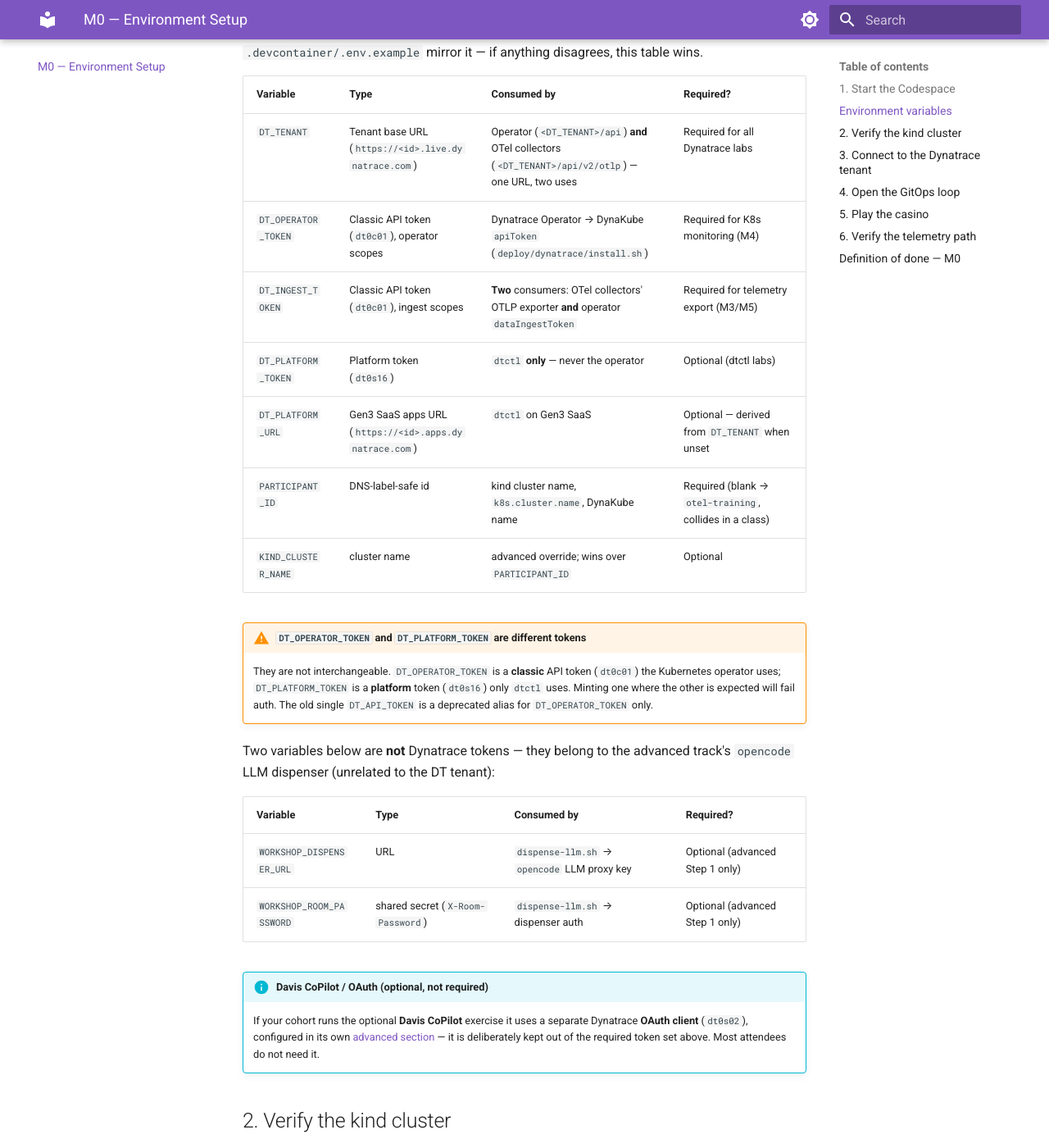
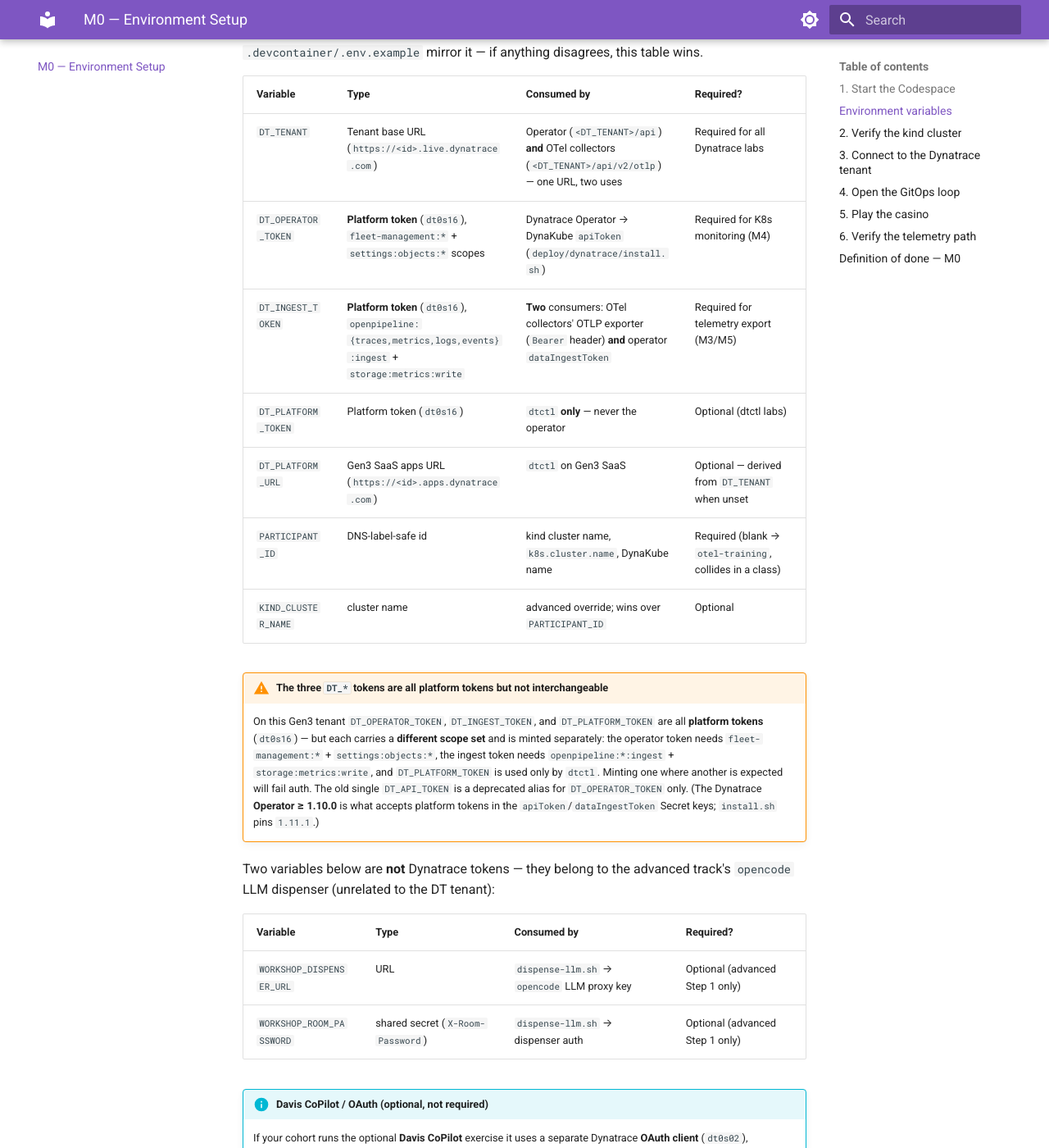
Before and after one commit to henrikrexed/Otel-Training, an MkDocs documentation site: the page built from docs-site/setup.md, in a window 1280 px wide and 1400 px high, scrolled down 1446 px. Shown: the whole window at 82% size. Built offline with MkDocs 1.6.1 and Material for MkDocs 9.7.7, drawn with Linux system fonts in a browser that asks for light colours.

Commit message:
fix(env): operator + ingest are PLATFORM tokens, not classic (ISI-7167)
Board correction on ISI-7163: on this Gen3 tenant DT_OPERATOR_TOKEN and
DT_INGEST_TOKEN are platform tokens (dt0s16) with IAM scopes, not classic
dt0c01 access tokens as PR #16 (ISI-7165) shipped.

- Operator token scopes -> fleet-management:{activegate.connection-info:read,
  activegate.tokens:create,container-images:read,oneagent.connection-info:read,
  oneagents:download} + settings:objects:{read,write}.
- Ingest token scopes -> openpipeline:{traces,metrics,logs,events}:ingest +
  storage:metrics:write (adds events:ingest per the board).
- OTLP exporter auth header Api-Token -> Bearer (platform tokens use Bearer;
  Api-Token is classic-only). gateway.yaml + observability/README + labs example.
- Operator version verified: platform-token support landed in operator 1.10.0;
  install.sh already pins 1.11.1, so NO bump. Secret keys unchanged
  (apiToken/dataIngestToken) — operator auto-detects type by prefix.
- Canonical table (setup.md) + both env samples + README/secret.example/dynakube
  comments + advanced getting-started table all flipped to platform + exact
  scopes. OAuth stays out of the required set (optional Davis CoPilot only).

bash -n clean; mkdocs build --strict passes.

Signed-off-by: Henrik Rexed <henrikrexed@yahoo.fr>
Co-Authored-By: Claude Opus 4.8 <noreply@anthropic.com>

```diff
--- a/docs-site/setup.md
+++ b/docs-site/setup.md
@@ -67,19 +67,23 @@ this table wins.
 | Variable | Type | Consumed by | Required? |
 |---|---|---|---|
 | `DT_TENANT` | Tenant base URL (`https://<id>.live.dynatrace.com`) | Operator (`<DT_TENANT>/api`) **and** OTel collectors (`<DT_TENANT>/api/v2/otlp`) — one URL, two uses | Required for all Dynatrace labs |
-| `DT_OPERATOR_TOKEN` | Classic API token (`dt0c01`), operator scopes | Dynatrace Operator → DynaKube `apiToken` (`deploy/dynatrace/install.sh`) | Required for K8s monitoring (M4) |
-| `DT_INGEST_TOKEN` | Classic API token (`dt0c01`), ingest scopes | **Two** consumers: OTel collectors' OTLP exporter **and** operator `dataIngestToken` | Required for telemetry export (M3/M5) |
+| `DT_OPERATOR_TOKEN` | **Platform token** (`dt0s16`), `fleet-management:*` + `settings:objects:*` scopes | Dynatrace Operator → DynaKube `apiToken` (`deploy/dynatrace/install.sh`) | Required for K8s monitoring (M4) |
+| `DT_INGEST_TOKEN` | **Platform token** (`dt0s16`), `openpipeline:{traces,metrics,logs,events}:ingest` + `storage:metrics:write` | **Two** consumers: OTel collectors' OTLP exporter (`Bearer` header) **and** operator `dataIngestToken` | Required for telemetry export (M3/M5) |
 | `DT_PLATFORM_TOKEN` | Platform token (`dt0s16`) | `dtctl` **only** — never the operator | Optional (dtctl labs) |
 | `DT_PLATFORM_URL` | Gen3 SaaS apps URL (`https://<id>.apps.dynatrace.com`) | `dtctl` on Gen3 SaaS | Optional — derived from `DT_TENANT` when unset |
 | `PARTICIPANT_ID` | DNS-label-safe id | kind cluster name, `k8s.cluster.name`, DynaKube name | Required (blank → `otel-training`, collides in a class) |
 | `KIND_CLUSTER_NAME` | cluster name | advanced override; wins over `PARTICIPANT_ID` | Optional |
 
-!!! warning "`DT_OPERATOR_TOKEN` and `DT_PLATFORM_TOKEN` are different tokens"
-    They are not interchangeable. `DT_OPERATOR_TOKEN` is a **classic** API token
-    (`dt0c01`) the Kubernetes operator uses; `DT_PLATFORM_TOKEN` is a **platform**
-    token (`dt0s16`) only `dtctl` uses. Minting one where the other is expected
-    will fail auth. The old single `DT_API_TOKEN` is a deprecated alias for
-    `DT_OPERATOR_TOKEN` only.
+!!! warning "The three `DT_*` tokens are all platform tokens but **not** interchangeable"
+    On this Gen3 tenant `DT_OPERATOR_TOKEN`, `DT_INGEST_TOKEN`, and
+    `DT_PLATFORM_TOKEN` are all **platform tokens** (`dt0s16`) — but each carries a
+    **different scope set** and is minted separately: the operator token needs
+    `fleet-management:*` + `settings:objects:*`, the ingest token needs
+    `openpipeline:*:ingest` + `storage:metrics:write`, and `DT_PLATFORM_TOKEN` is
+    used only by `dtctl`. Minting one where another is expected will fail auth.
+    The old single `DT_API_TOKEN` is a deprecated alias for `DT_OPERATOR_TOKEN`
+    only. (The Dynatrace **Operator ≥ 1.10.0** is what accepts platform tokens in
+    the `apiToken`/`dataIngestToken` Secret keys; `install.sh` pins `1.11.1`.)
 
 Two variables below are **not** Dynatrace tokens — they belong to the advanced
 track's `opencode` LLM dispenser (unrelated to the DT tenant):
```
Also changed, not shown: deploy/dynatrace/README.md (+43 -27 lines), docs-site/advanced/getting-started.md (+3 -3 lines), labs/defects.md (+1 -1 lines), observability/README.md (+1 -1 lines), 6 other files.
